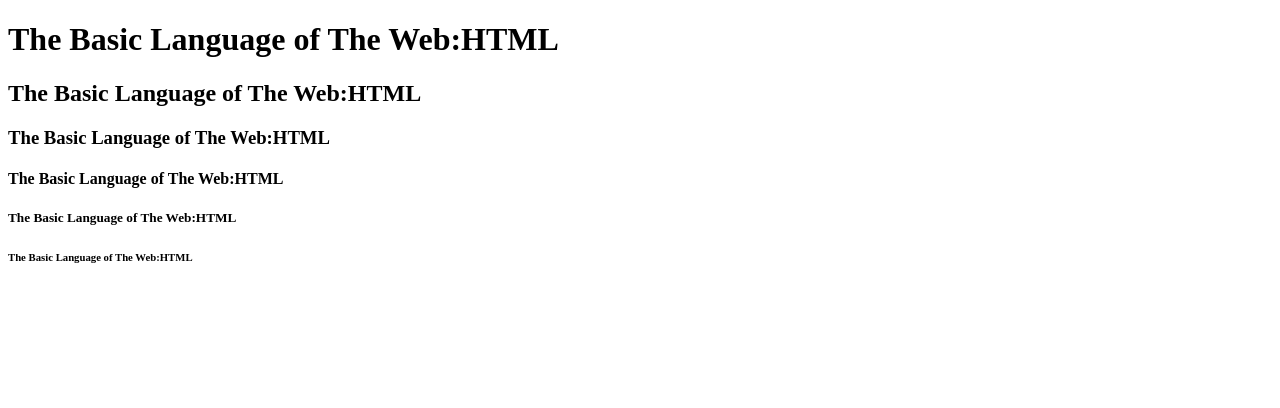
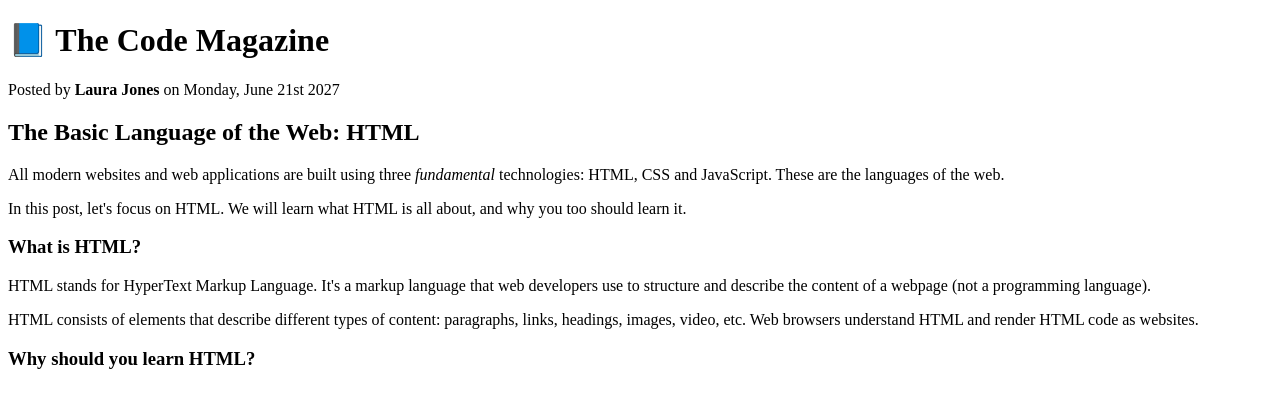
Before and after one commit to BiG-vR/The-Basic-Language-of-the-Web-HTML, a plain HTML site: page index.html in a window 1280 px wide. Drawn offline with Linux system fonts and the light colour scheme.

Commit message:
first commit modified index.html

```diff
--- a/index.html
+++ b/index.html
@@ -7,11 +7,31 @@
 		<title>The Basic Language of The Web:HTML</title>
 	</head>
 	<body>
-		<h1>The Basic Language of The Web:HTML</h1>
-		<h2>The Basic Language of The Web:HTML</h2>
-		<h3>The Basic Language of The Web:HTML</h3>
-		<h4>The Basic Language of The Web:HTML</h4>
-		<h5>The Basic Language of The Web:HTML</h5>
-		<h6>The Basic Language of The Web:HTML</h6>
+		<h1>📘 The Code Magazine</h1>
+		<p>Posted by <strong>Laura Jones</strong> on Monday, June 21st 2027</p>
+		<h2>The Basic Language of the Web: HTML</h2>
+		<p>
+			All modern websites and web applications are built using three
+			<em>fundamental</em> technologies: HTML, CSS and JavaScript. These
+			are the languages of the web.
+		</p>
+
+		<p>
+			In this post, let's focus on HTML. We will learn what HTML is all
+			about, and why you too should learn it.
+		</p>
+
+		<h3>What is HTML?</h3>
+		<p>
+			HTML stands for HyperText Markup Language. It's a markup language
+			that web developers use to structure and describe the content of a
+			webpage (not a programming language).
+		</p>
+		<p>
+			HTML consists of elements that describe different types of content:
+			paragraphs, links, headings, images, video, etc. Web browsers
+			understand HTML and render HTML code as websites.
+		</p>
+		<h3>Why should you learn HTML?</h3>
 	</body>
 </html>
```
